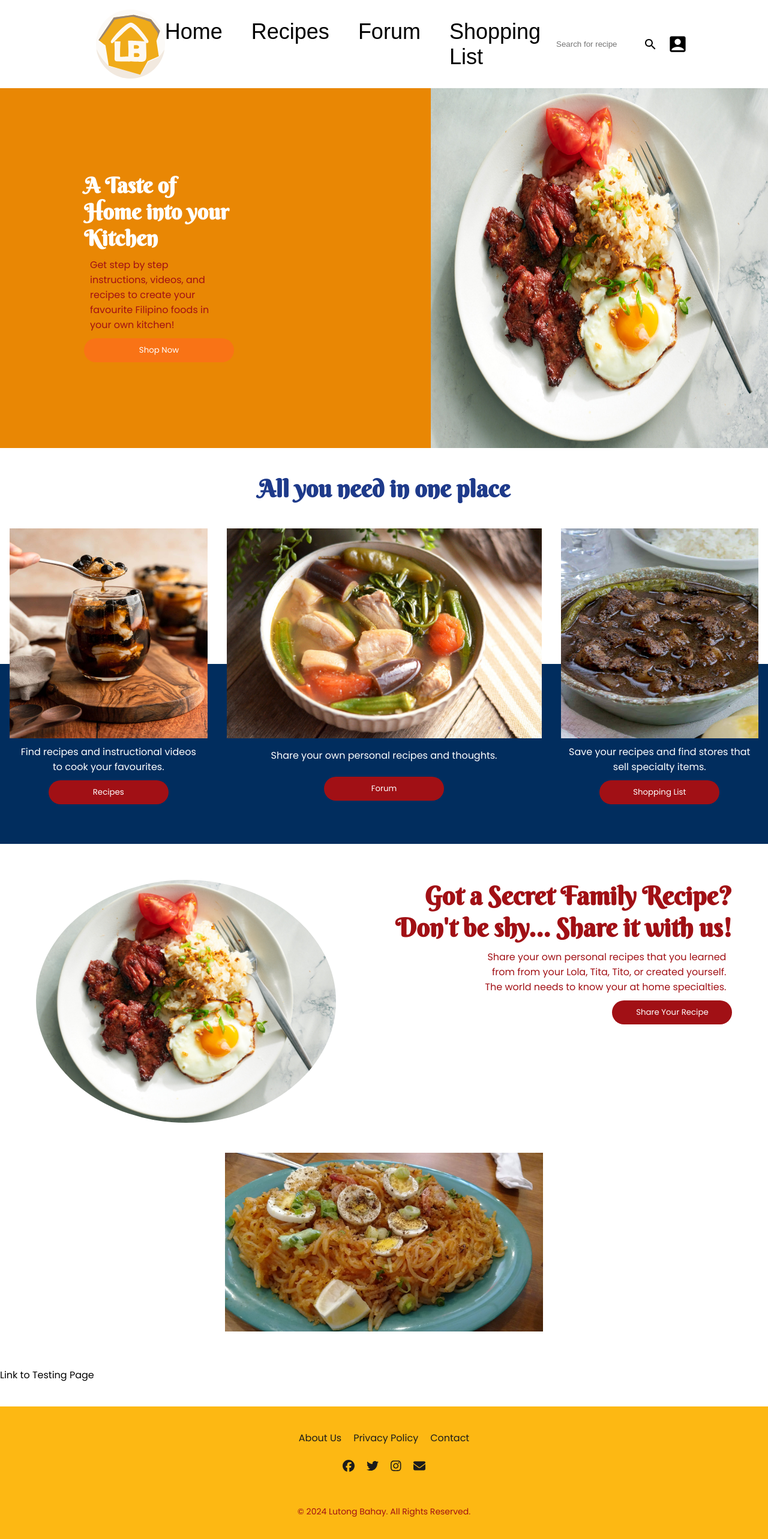
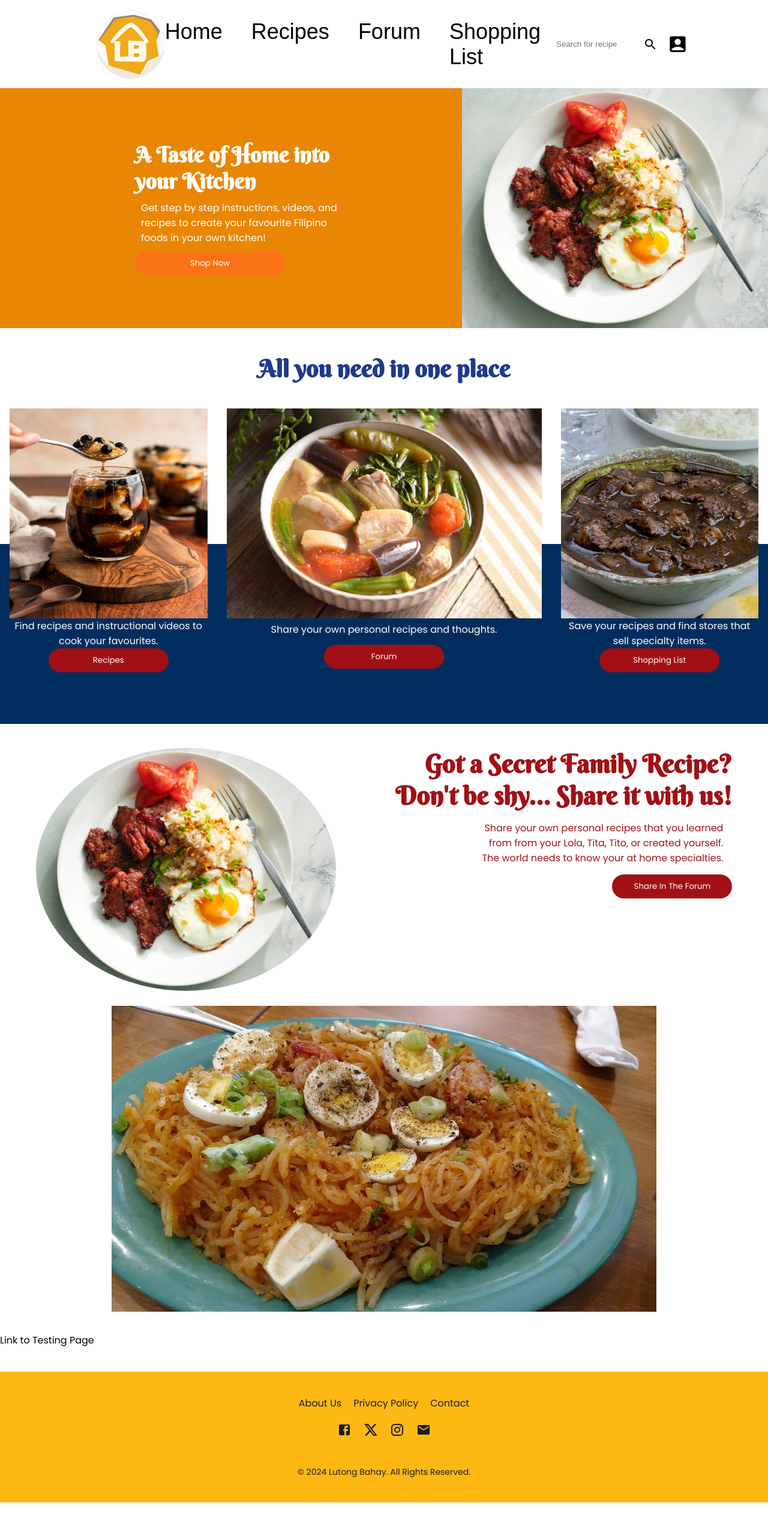
Before and after one commit to Ktan61/lutong_bahay, a React (Vite) app: page / in a window 1280 px wide. Shown: the top 2566 px of the page at 60% size. After the commit the page ends 2505 px from the top, so only its background shows below. Built offline with nearby package versions, Linux system fonts and the light colour scheme; a web font is replaced by a local one.

Commit message:
OK UPDATED

```diff
--- a/src/components/FeaturedRecipes/FeaturedRecipes.jsx
+++ b/src/components/FeaturedRecipes/FeaturedRecipes.jsx
@@ -19,7 +19,7 @@ import styles from './FeaturedRecipes.module.css';
   const FeaturedRecipes = () => {
     return (
       <section className={styles.featuredSection}>
-        <h3>All you need in one place</h3>
+        <h3 className={styles.recipeHeader}>All you need in one place</h3>
         <div className={styles.recipeList}>
           {recipes.map((recipe, index) => (
             <div key={index} className={styles.recipeCard}>
@@ -28,7 +28,7 @@ import styles from './FeaturedRecipes.module.css';
                 src={`public/images_shoppingList/recipes/recipe${index + 1}.jpg`}
                 alt={recipe.title}
               />
-              <p className={styles.description}>{recipe.description}</p>
+              <p className={styles.recipeDescription}>{recipe.description}</p>
               <button className={styles.featuredButton}>{recipe.title}</button>
             </div>
 
--- a/src/components/FeaturedRecipes/FeaturedRecipes.module.css
+++ b/src/components/FeaturedRecipes/FeaturedRecipes.module.css
@@ -7,8 +7,6 @@
   unicode-range: U+0000-00FF, U+0131, U+0152-0153, U+02BB-02BC, U+02C6, U+02DA, U+02DC, U+0304, U+0308, U+0329, U+2000-206F, U+2074, U+20AC, U+2122, U+2191, U+2193, U+2212, U+2215, U+FEFF, U+FFFD;
 }
 
-
-
 .featuredSection {
   height: 100%;
   text-align: center;
@@ -17,16 +15,7 @@
   padding-top: 25px;
 }
 
-.blueBar {
-  position: absolute;
-  top: 360px;
-  width: 100%;
-  height: 300px;
-  z-index: 2;
-  background-color: #012D5E;
-}
-
-.featuredSection h3 {
+.recipeHeader {
   font-family: 'Berkshire Swash', cursive;
   font-size: 2.5rem;
   margin-top: .5rem;
@@ -38,10 +27,10 @@
 .recipeList {
   display: flex;
   justify-content: space-around;
-
   margin-bottom: 100px;
   padding-bottom: 0;
   z-index: 3;
+  flex-direction: row;
 }
 
 .recipeCard {
@@ -51,6 +40,13 @@
   text-align: center;
   display: flex;
   flex-direction: column;
+  z-index: 2;
+}
+
+.recipeImg {
+  width: auto;
+  height: 350px;
+  padding: auto;
 }
 
 .featuredButton {
@@ -62,49 +58,22 @@
   margin: auto;
 }
 
-.recipeCard img {
-  width: auto;
-  height: 350px;
-  padding: auto;
+.recipeDescription {
+  font-size: 12pt;
+  color: white;
+  text-align: center;
+  margin: auto;
 }
 
 .title {
   color: white;
 }
 
-.description {
-  font-size: 12pt;
-  color: white;
-  text-align: center;
-  margin: auto;
+.blueBar {
+  position: absolute;
+  top: 360px;
+  width: 100%;
+  height: 300px;
+  z-index: 1;
+  background-color: #012D5E;
 }
-
-.recipe-card h4 {
-  margin-top: 3rem;
-  font-family: 'Poppins', sans-serif;
-  font-size: 1.2rem;
-  color: #10254E;
-}
-
-.recipeList {
-  display: flex;
-  flex-direction: row;
-}
-
-section {
-  display: flex;
-  flex-direction: column;
-}
-
-h3 {
-  font-family: 'Berkshire Swash', cursive;
-}
-
-.backdrop {
-  position: absolute;
-  background-color: #012D5E;
-  width: 100vw;
-  height: 200px;
-  bottom: -295px;
-  z-index: 0;
-}
--- a/src/components/Footer/Footer.jsx
+++ b/src/components/Footer/Footer.jsx
@@ -1,27 +1,28 @@
 import React from 'react';
-import { FontAwesomeIcon } from '@fortawesome/react-fontawesome';
-import { faFacebook, faTwitter, faInstagram } from '@fortawesome/free-brands-svg-icons';
-import { faEnvelope } from '@fortawesome/free-solid-svg-icons';
-import './Footer.css';
+import FacebookIcon from '@mui/icons-material/Facebook';
+import XIcon from '@mui/icons-material/X';
+import InstagramIcon from '@mui/icons-material/Instagram';
+import EmailIcon from '@mui/icons-material/Email';
+import styles from './Footer.module.css';
 
 const Footer = () => {
   return (
-    <footer className="footer">
-      <div className="footer-top">
-        <ul className="footer-links">
-          <li><a href="#">About Us</a></li>
-          <li><a href="#">Privacy Policy</a></li>
-          <li><a href="#">Contact</a></li>
+    <footer className={styles.footer}>
+      <div className={styles.footerTop}>
+        <ul className={styles.footerLinks}>
+          <li className={styles.footerLinksList}><a className={styles.footerLinksLink} href="#">About Us</a></li>
+          <li className={styles.footerLinksList}><a className={styles.footerLinksLink} href="#">Privacy Policy</a></li>
+          <li className={styles.footerLinksList}><a className={styles.footerLinksLink} href="#">Contact</a></li>
         </ul>
-        <div className="footer-social">
-          <a href="https://facebook.com"><FontAwesomeIcon icon={faFacebook} /></a>
-          <a href="https://twitter.com"><FontAwesomeIcon icon={faTwitter} /></a>
-          <a href="https://instagram.com"><FontAwesomeIcon icon={faInstagram} /></a>
-          <a href="mailto:info@example.com"><FontAwesomeIcon icon={faEnvelope} /></a>
+        <div className={styles.footerSocial}>
+          <a className={styles.footerSocialLink} href="https://facebook.com"><FacebookIcon/></a>
+          <a className={styles.footerSocialLink} href="https://twitter.com"><XIcon/></a>
+          <a className={styles.footerSocialLink} href="https://instagram.com"><InstagramIcon/></a>
+          <a className={styles.footerSocialLink} href="mailto:info@example.com"><EmailIcon/></a>
         </div>
       </div>
-      <div className="footer-bottom">
-        <p>&copy; 2024 Lutong Bahay. All Rights Reserved.</p>
+      <div className={styles.footerBottom}>
+        <p className={styles.footerBottomText}>&copy; 2024 Lutong Bahay. All Rights Reserved.</p>
       </div>
     </footer>
   );
--- a/src/components/Footer/Footer.css
+++ b/src/components/Footer/Footer.module.css
@@ -8,14 +8,14 @@
   width: 100vw;
 }
 
-.footer-top {
+.footerTop {
   display: flex;
   justify-content: center;
   align-items: center;
   flex-direction: column;
 }
 
-.footer-links {
+.footerLinks {
   list-style: none;
   padding: 0;
   margin: 0;
@@ -24,38 +24,38 @@
   justify-content: center;
 }
 
-.footer-links li {
+.footerLinksList {
   margin: 0;
 }
 
-.footer-links li a {
+.footerLinksLink {
   color: #1b1b1b;
   text-decoration: none;
   font-size: 16px;
 }
 
-.footer-links li a:hover {
+.footerLinksLink:hover {
   text-decoration: underline;
 }
-.footer-social{
+.footerSocial{
   padding: 20px;
 }
-.footer-social a {
+.footerSocialLink{
   color: #1b1b1b;
   margin: 0 10px;
   font-size: 20px;
   text-decoration: none;
 }
 
-.footer-social a:hover {
+.footerSocialLink:hover {
   color: #fff;
 }
 
-.footer-bottom {
+.footerBottom {
   margin-top: 20px;
 }
 
-.footer-bottom p {
+.footerBottomText {
   margin: 0;
   font-size: 14px;
 }
--- a/src/components/Hero/Hero.module.css
+++ b/src/components/Hero/Hero.module.css
@@ -11,16 +11,16 @@ body {
   font-family: 'Poppins', sans-serif;
 }
 
-section{
+.heroSection{
   display: flex;
   justify-content: space-between;
   align-items: center;
   width: 100vw;
   padding: 0;
   margin: 0;
-
+  background-color: #E98704
 }
-.container{
+.heroContainer{
   display: flex;
   flex-direction: row;
   width: 100%;
@@ -28,27 +28,24 @@ section{
 }
 
 .textContainer{
-  flex: 1;
-  padding: 140px;
-}
-.photoContainer{
   display: flex;
-  flex-grow: 1;
-  align-items: center;
-  justify-content: flex-end;
-  height: 600px;
-  max-width: 70%;
+  flex-direction: column;
+  width: 600px;
+  position: relative;
+  height: 100%;
+  margin: auto;
+  padding-left: 225px;
 }
 
-.tocino{
- width: 75%;
- height: 100%;
-}
-
-h2{
+.heroHeader{
   font-family: 'Berkshire Swash', cursive;
   font-size: 36px;
   color: white
+}
+
+.heroText{
+  padding: 10px;
+  color: white;
 }
 
 .shopButton {
@@ -59,7 +56,16 @@ h2{
   border-radius: 20px;
 }
 
-p{
-  padding: 10px;
-  color: white;
+.photoContainer{
+  display: flex;
+  flex-grow: 1;
+  align-items: center;
+  justify-content: flex-end;
+  height: 400px;
+  max-width: 70%;
 }
+
+.tocino{
+ width: 75%;
+ height: 100%;
+}
--- a/src/components/Hero/HeroSection.jsx
+++ b/src/components/Hero/HeroSection.jsx
@@ -5,10 +5,10 @@ import styles from './Hero.module.css';
 const HeroSection = () => {
   return (
     <>
-      <section style={{ backgroundColor: '#E98704'}}>
-        <div className={styles.container}>
+      <section className={styles.heroSection}>
+        <div className={styles.heroContainer}>
           <div className={styles.textContainer}>
-            <h2>A Taste of Home into your Kitchen</h2>
+            <h2 className={styles.heroHeader}>A Taste of Home into your Kitchen</h2>
             <p className={styles.heroText}>Get step by step instructions, videos, and recipes to create your favourite Filipino foods in your own kitchen!</p>
             <button className={styles.shopButton}>Shop Now</button>
           </div>
--- a/src/components/ShareRecipeSection/ShareRecipe.module.css
+++ b/src/components/ShareRecipeSection/ShareRecipe.module.css
@@ -1,33 +1,38 @@
+.shareRecipeSection {
+  height: 100%;
+  padding: 10px;
+}
+
+.innerContainer {
+  display: flex;
+  flex-direction: row;
+  justify-content: space-around;
+  width: 100%;
+}
+
+.round {
+  border-radius: 50%;
+  width: 500px;
+}
+
 .textContainer {
   text-align: right;
   color: orange;
 }
-.shareRecipeSection{
-  height: 100%;
-  padding: 10px;
-}
-.round{
-  border-radius: 50%;
-  width: 500px;
-}
 
-.palabok{
-  width: 50%;
-  padding: 50px
-}
-
-h3{
+.secretRecipeHeader {
   font-size: 32pt;
   font-family: 'Berkshire Swash', cursive;
   color: #A11015;
 }
 
-p{
+.shareRecipeText {
   font-family: 'Poppins', sans-serif;
   color: #A11015;
+  padding: 15px;
 }
 
-.shareButton{
+.shareButton {
   margin: 25px;
   background-color: #A11015;
   border-radius: 20px;
@@ -37,9 +42,13 @@ p{
   margin: auto;
 }
 
-.innerContainer{
+.palabokContainer {
+  position: relative;
+  justify-content: center;
+  padding: 25px;
   display: flex;
-  flex-direction: row;
-  justify-content: space-around;
-  width: 100%;
 }
+
+.palabok {
+  width: 75%;
+}
--- a/src/components/ShareRecipeSection/ShareRecipeSection.jsx
+++ b/src/components/ShareRecipeSection/ShareRecipeSection.jsx
@@ -13,16 +13,19 @@ const ShareRecipeSection = () => {
             src={Tocino}
           />
           <div className={styles.textContainer}>
-            <h3>Got a Secret Family Recipe? <br /> Don't be shy... Share it with us!</h3>
-            <p>Share your own personal recipes that you learned <br/> from from your Lola, Tita, Tito, or created yourself. <br/>The world needs to know your at home specialties. </p>
-            <button className={styles.shareButton}>Share Your Recipe</button>
+            <h3 className={styles.secretRecipeHeader}>Got a Secret Family Recipe? <br /> Don't be shy... Share it with us!</h3>
+            <p className={styles.shareRecipeText}>Share your own personal recipes that you learned <br /> from from your Lola, Tita, Tito, or created yourself. <br />The world needs to know your at home specialties. </p>
+            <button className={styles.shareButton}>Share In The Forum</button>
           </div>
         </div>
 
+        <div className={styles.palabokContainer}>
         <img
           src={Palabok}
           className={styles.palabok}
         />
+        </div>
+
 
       </section>
     </>
```
